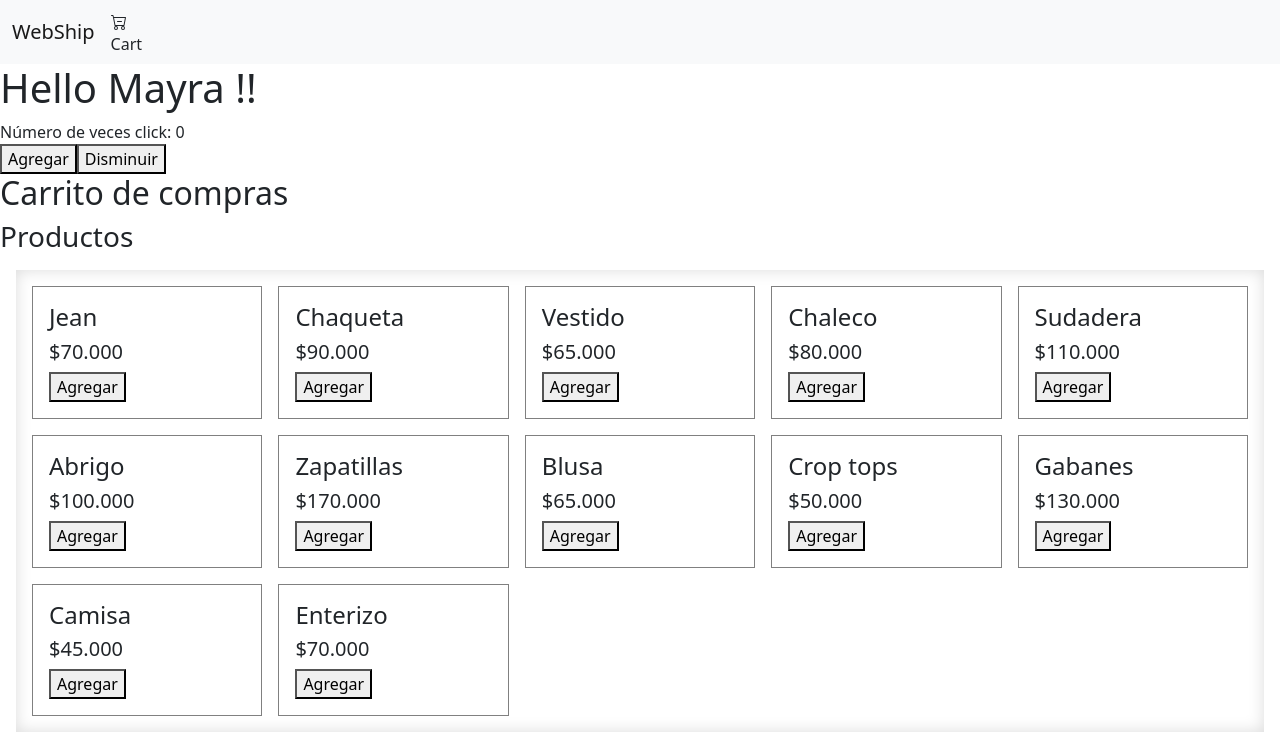
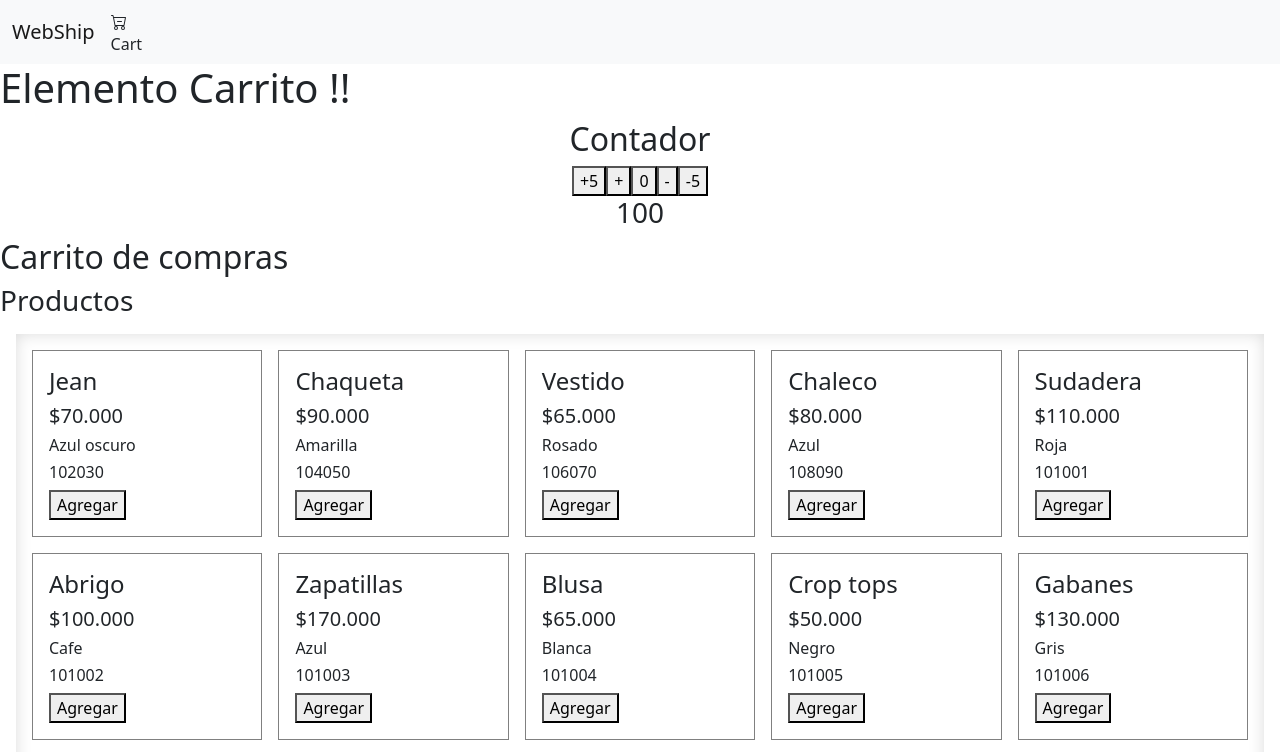
Before and after one commit to mayravargasbecerra13/clase2, a React (Create React App) app: page / in a window 1280 px wide. Shown: the top 752 px of the page. Built offline with nearby package versions, Linux system fonts and the light colour scheme.

Commit message:
ajustes de mi carrito

```diff
--- a/src/App.js
+++ b/src/App.js
@@ -9,7 +9,7 @@ function App() {
   return (
     <>
       <NavbarComponent />
-      <ItemListContainer greeting={'Mayra'} />
+      <ItemListContainer greeting={'Carrito'} />
       <ItemCountComponent props={[]}/>
       <ItemList/>
 
--- /dev/null
+++ b/src/accion/contadorActions.js
@@ -0,0 +1,7 @@
+export const TYPES = {
+    INCREMENT: "INCREMENT",
+    INCREMENT_5: "INCREMENT_5",
+    DECREMENT: "DECREMENT",
+    DECREMENT_5: "DECREMENT_5",
+    RESET: "RESET",
+};
--- a/src/componentes/CardtWidget.js
+++ b/src/componentes/CardtWidget.js
@@ -2,9 +2,12 @@ import { CartDash } from 'react-bootstrap-icons';
 
 
 export default function CardtWidgetComponent () {
+
     return (
         <div>
-            <CartDash />
+            <CartDash/>
         </div>
+
+
     )
 }
--- /dev/null
+++ b/src/componentes/CartItem.js
@@ -0,0 +1,15 @@
+ const CartItem = ({data, delFromCart}) => {
+     let {id, nombre, precio, color, codigo, quantity} = data;
+    return(
+        <div>
+            <h4>{nombre}</h4>
+            <h5>${precio}.000 x {quantity} = ${precio*quantity}</h5>
+            <h6>{color}</h6>
+            <h6>{codigo}</h6>
+            <button>Eliminar uno</button>
+            <button>Eliminar todos</button>
+        </div>
+    )
+}
+
+export default CartItem;
--- a/src/componentes/ItemCount.js
+++ b/src/componentes/ItemCount.js
@@ -1,25 +1,37 @@
-//HOOKS
-import React, {useState} from 'react';
+import { useReducer } from "react";
+import { TYPES } from "../accion/contadorActions";
+import { contadorinit, contadorinitialState, contadorreducers } from "../redeucer/contadorreducers";
 
-export default function FunctionalComponent () {
-let [ contador, setcontador ] = useState (0)
 
-let click = (tipo) => {
-    if(tipo ==='sumar'){
-        setcontador(contador + 1);
-    }else {
-        setcontador(contador - 1);
-    }
-};
- return(
 
-        <div >
-           <div>
-               Número de veces click: {contador}
-           </div>
+const Contador = () => {
+    //const[Contador, setContador] = useState(0);
+    const [state, dispatch] = useReducer(contadorreducers, contadorinitialState, contadorinit);
 
-           <button onClick={() => click('sumar')}>Agregar</button>
-           <button onClick={() => click('restar')}>Disminuir</button>
+//const sumar =() =>  setContador(contador + 1)
+    const sumar = () => dispatch({type:TYPES.INCREMENT});
+    const sumar5 = () => dispatch({types: TYPES.INCREMENT_5, payload: 5})
+
+
+    //const restar =() =>  setContador(contador - 1)
+    const restar = () => dispatch({type:TYPES.DECREMENT});
+    const restar5 = () => dispatch({types: TYPES.DECREMENT_5, payload: 5})
+
+    const reset = () => dispatch({types: TYPES.RESET})
+
+    return (
+        <div style={{textAlign:"center"}}>
+            <h2>Contador</h2>
+            <nav>
+                <button onClick={sumar5}>+5</button>
+                <button onClick={sumar}>+</button>
+                <button onClick={reset}>0</button>
+                <button onClick={restar}>-</button>
+                <button onClick={restar5}>-5</button>
+                <h3>{state.Contador}</h3>
+            </nav>
         </div>
     )
 }
+
+export default Contador;
--- a/src/componentes/ItemList.js
+++ b/src/componentes/ItemList.js
@@ -1,12 +1,15 @@
 import { useReducer } from "react";
 import { shoppingInitialState, ItemListReducer } from "../redeucer/ItemListReducer";
 import ProductosItem from "./ProductoItem";
+import { TYPES } from "../accion/ItemListAction";
+import CartItem from "../componentes/CartItem"
 
 const ItemList = () => {
     const [state, dispatch] = useReducer(ItemListReducer, shoppingInitialState);
     const{productos, cart} = state;
     const addToCart = (id) => {
-        console.log(id);
+        //console.log(id);
+        dispatch({type:TYPES.ADD_TO_CART,payload:id})
     };
 
     const delFromCart = () => {};
@@ -19,8 +22,13 @@ const ItemList = () => {
           <div className="box grid-responsive">
               {productos.map((productos) =>( <ProductosItem key={productos.id} data={productos} addToCart={addToCart}/>))}
           </div>
-          <h3>Carrito</h3>
-          <div className="box"></div>
+
+          <div className="box">
+              <button onClick={clearCart}>Limpiar carrito</button>
+              {
+                  cart.map((item, index) => <CartItem  key = {index}data={item} delFromCart={delFromCart}/>)
+              }
+          </div>
      </div>
 
   )
--- a/src/componentes/ProductoItem.js
+++ b/src/componentes/ProductoItem.js
@@ -1,9 +1,12 @@
 const ProductosItem = ({data,addToCart}) => {
-    let {id, nombre, precio} = data;
+    let {id, nombre, precio, color, codigo, } = data;
     return (
         <div style={{border:"thin solid gray", padding:"1rem"}}>
-            <h4>{nombre}</h4>
+             <h4>{nombre}</h4>
             <h5>${precio}.000</h5>
+            <h6>{color}</h6>
+            <h6>{codigo}</h6>
+
             <button onClick={()=> addToCart(id)}>Agregar</button>
         </div>
     )
--- a/src/componentes/itemListContainer.js
+++ b/src/componentes/itemListContainer.js
@@ -2,7 +2,7 @@
 export default function ItemListContainer(props) {
     return (
         <div>
-            <h1>Hello {props.greeting} !! </h1>
+            <h1>Elemento {props.greeting} !! </h1>
         </div>
     )
 }
--- a/src/index.css
+++ b/src/index.css
@@ -11,6 +11,7 @@ body {
   padding: 1rem;
   margin: 1rem;
   box-shadow: 0 0 1rem #00000025 inset;
+
 }
 
 .grid-responsive {
--- a/src/redeucer/ItemListReducer.js
+++ b/src/redeucer/ItemListReducer.js
@@ -2,18 +2,18 @@ import {TYPES} from "../accion/ItemListAction";
 
 export const shoppingInitialState = {
   productos: [
-      {id:1, nombre: "Jean", precio: 70.000, codigo: 102030},
-      {id:2, nombre: "Chaqueta", precio: 90.000, codigo: 104050},
-      {id:3, nombre: "Vestido ", precio: 65.000, codigo: 106070},
-      {id:4, nombre: "Chaleco ", precio: 80.000, codigo: 108090},
-      {id:5, nombre: "Sudadera", precio: 110.000, codigo: 101001},
-      {id:6, nombre: "Abrigo", precio: 100.000, codigo: 101002},
-      {id:7, nombre: "Zapatillas", precio: 170.000, codigo: 101003},
-      {id:8, nombre: "Blusa",precio: 65.000, codigo: 101004},
-      {id:9, nombre: "Crop tops", precio: 50.000, codigo: 101005},
-      {id:10, nombre: "Gabanes", precio: 130.000, codigo: 101006},
-      {id:11, nombre: "Camisa", precio: 45.000, codigo: 101007},
-      {id:12, nombre: "Enterizo", precio: 70.000, codigo: 101008},
+      {id:1, nombre: "Jean", precio: 70.000, color: "Azul oscuro", codigo: 102030},
+      {id:2, nombre: "Chaqueta", precio: 90.000, color: "Amarilla", codigo: 104050},
+      {id:3, nombre: "Vestido ", precio: 65.000, color: "Rosado", codigo: 106070},
+      {id:4, nombre: "Chaleco ", precio: 80.000, color: "Azul", codigo: 108090},
+      {id:5, nombre: "Sudadera", precio: 110.000, color: "Roja", codigo: 101001},
+      {id:6, nombre: "Abrigo", precio: 100.000, color: "Cafe", codigo: 101002},
+      {id:7, nombre: "Zapatillas", precio: 170.000, color: "Azul", codigo: 101003},
+      {id:8, nombre: "Blusa",precio: 65.000, color: "Blanca", codigo: 101004},
+      {id:9, nombre: "Crop tops", precio: 50.000, color: "Negro", codigo: 101005},
+      {id:10, nombre: "Gabanes", precio: 130.000, color: "Gris", codigo: 101006},
+      {id:11, nombre: "Camisa", precio: 45.000, color: "Verde pasto", codigo: 101007},
+      {id:12, nombre: "Enterizo", precio: 70.000, color: "Azul cielo", codigo: 101008},
   ],
   cart:[],
 };
@@ -21,6 +21,23 @@ export const shoppingInitialState = {
 export function ItemListReducer(state, accion){
    switch(accion.type){
        case TYPES.ADD_TO_CART:{
+         let newItem = state.productos.find(producto => producto.id === accion.payload
+          );
+          let iteminCart = state.cart.find((item) => item.id === newItem.id)
+
+
+       return iteminCart
+       ?{
+         ...state,
+         cart: state.cart.map((item) => item.id === newItem.id
+          ? {...item, quantity: item.quantity + 1}
+          :item
+          ),
+       }
+       :{
+         ...state,
+        cart:[...state.cart,{...newItem, quantity: 1}],
+      };
 
        }
        case TYPES.REMOVE_ONE_FROM_CART:{
--- /dev/null
+++ b/src/redeucer/contadorreducers.js
@@ -0,0 +1,26 @@
+import { TYPES } from "../accion/contadorActions";
+
+export const contadorinitialState= {Contador: 0};
+
+export const contadorinit = (initialState) =>{
+    return{
+        Contador:initialState.Contador + 100,
+        }
+}
+
+export function contadorreducers(state, action){
+    switch(action.type){
+        case TYPES.INCREMENT:
+            return{Contador:state.Contador + 1};
+            case TYPES.INCREMENT_5:
+                return {Contador:state.Contador + action.payload};
+            case TYPES.DECREMENT:
+                return {Contador:state.Contador - 1};
+                case TYPES.DECREMENT_5:
+            return {Contador:state.Contador - action.payload}
+            case TYPES.RESET:
+                return contadorinitialState;
+        default:
+       return state;
+    }
+   }
```
